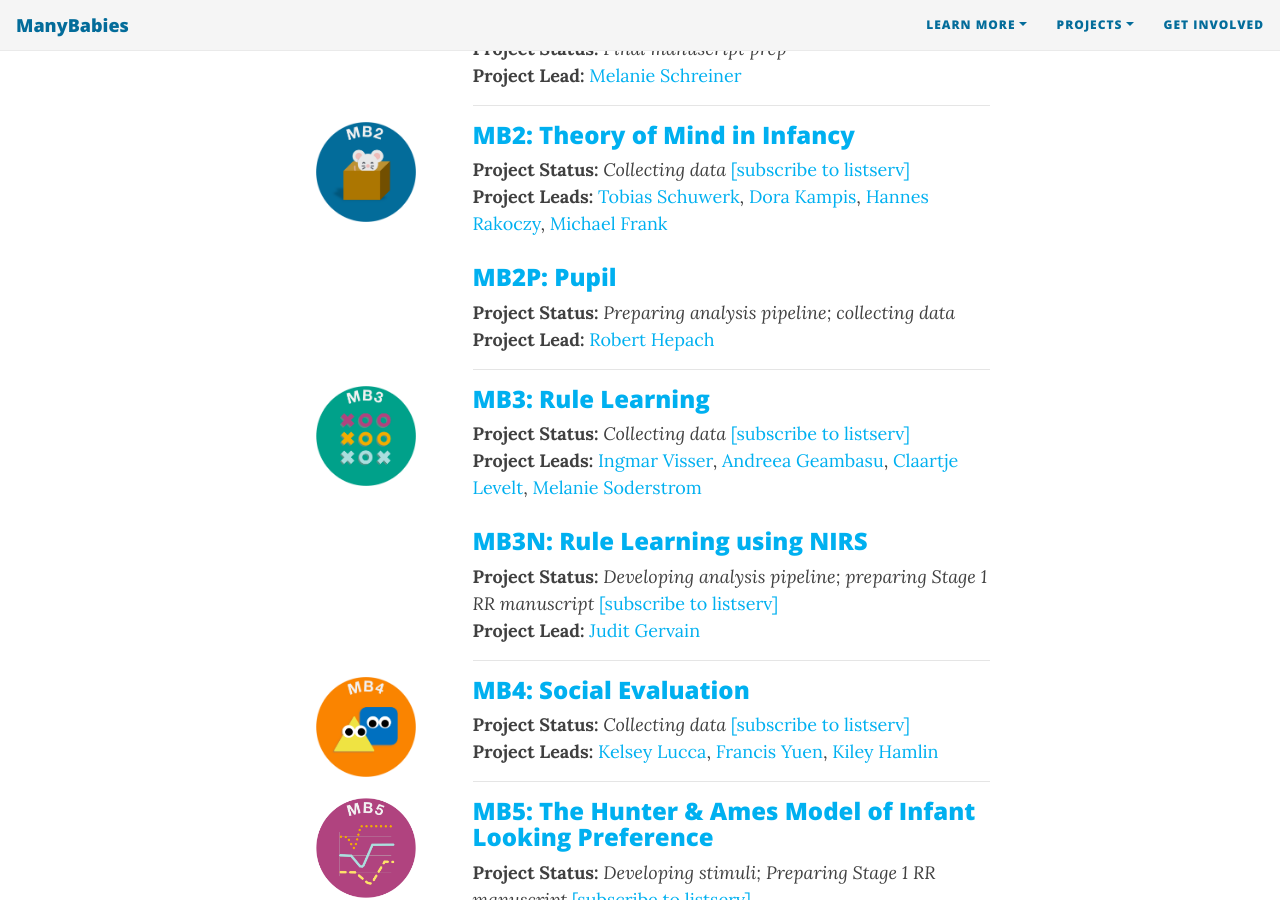
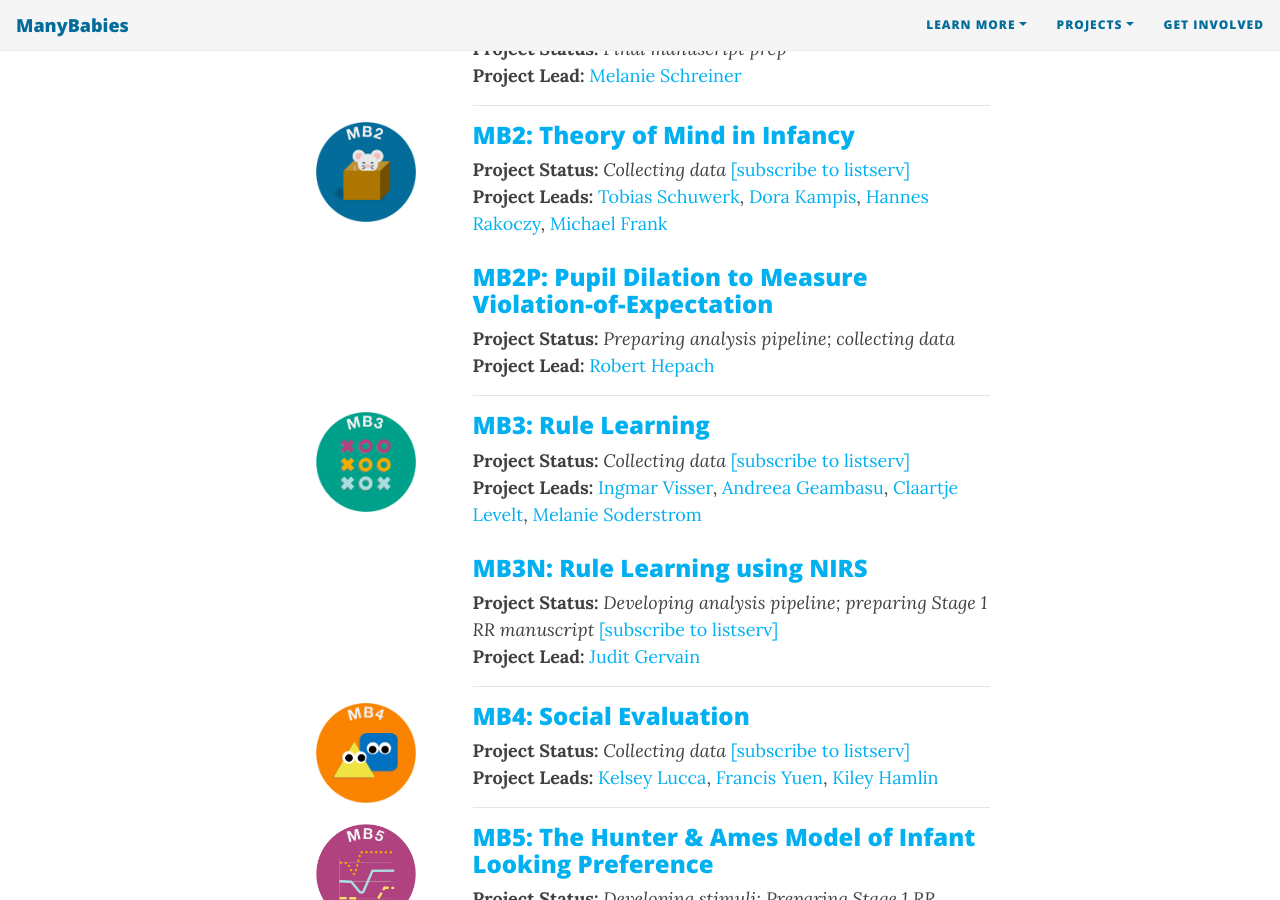
Before and after one commit to manybabies/manybabies.github.io, a Jekyll site: the page built from get_involved.md, in a window 1280 px wide and 900 px high, scrolled down 2001 px. Built offline with Jekyll 4.4.1, drawn with Linux system fonts in a browser that asks for light colours; nearby versions of some CDN libraries; some web fonts are replaced.

Commit message:
Update get_involved.md

```diff
--- a/get_involved.md
+++ b/get_involved.md
@@ -114,7 +114,7 @@
           <a href="mailto:hrakocz@uni-goettingen.de">Hannes Rakoczy</a>, <a href="mailto:mcfrank@stanford.edu">Michael Frank</a>
         <br>
         <br>
-        <h3><a href="{{site.baseurl}}{% link MB2P.md %}">MB2P: Pupil</a></h3>
+        <h3><a href="{{site.baseurl}}{% link MB2P.md %}">MB2P: Pupil Dilation to Measure Violation-of-Expectation</a></h3>
         <b>Project Status:</b> <i>Preparing analysis pipeline; collecting data</i><br>
         <b>Project Lead:</b> <a href="mailto:robert.hepach@psy.ox.ac.uk">Robert Hepach</a>
         <hr>
```
